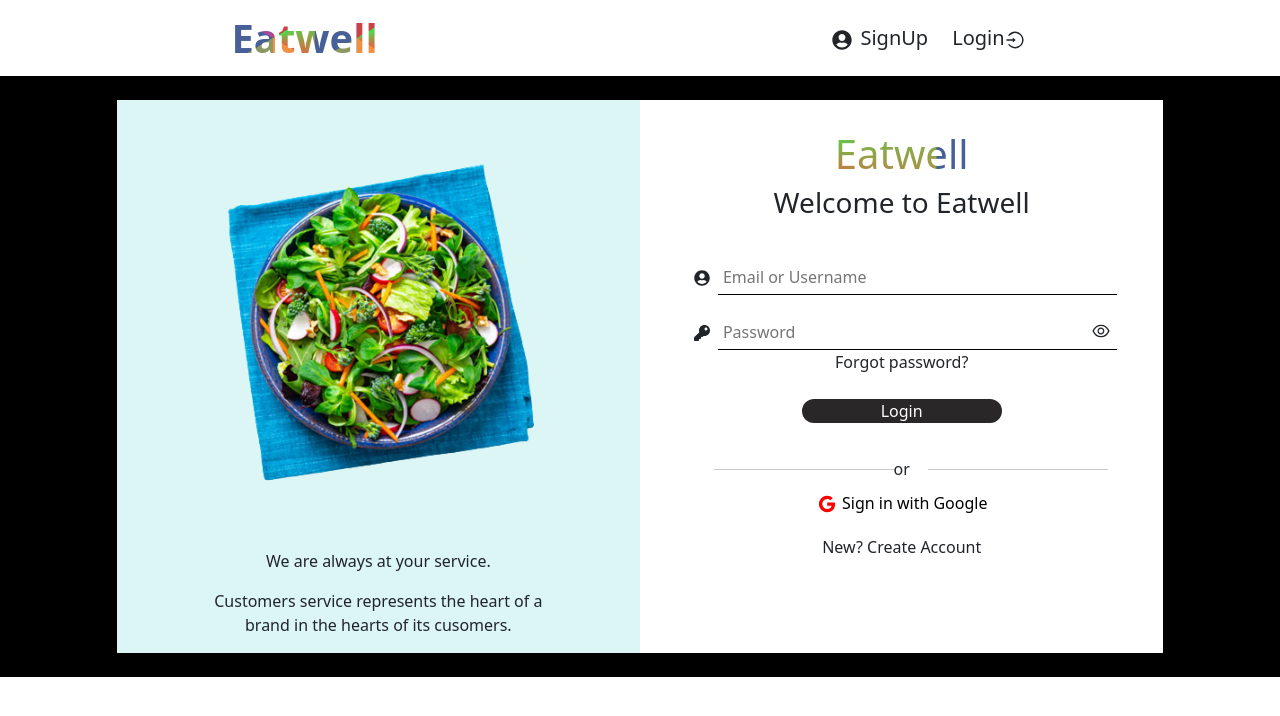
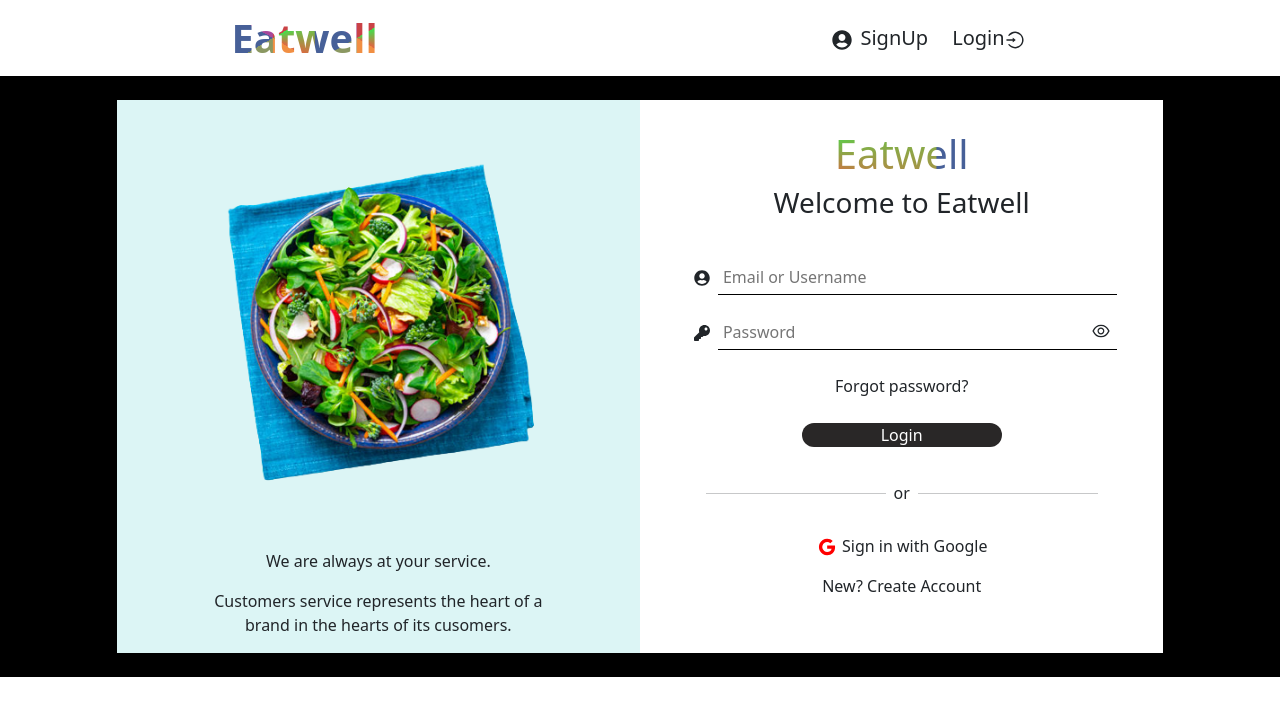
Before and after one commit to mekuzd/EatWell-React.js, a React (Vite) app: page /login in a window 1280 px wide. Shown: the top 716 px of the page. Built offline with nearby package versions, Linux system fonts and the light colour scheme.

Commit message:
removed usenavigation hooks from signup remove btn from google sign in login

```diff
--- a/src/App.css
+++ b/src/App.css
@@ -97,7 +97,6 @@ section {
 
 .hr {
   width: 180px;
-  margin-left: 18px;
 }
 
 .hr-case {
@@ -112,11 +111,7 @@ section {
 }
 
 .google-sign {
-  width: 200px;
-  border: 0px;
-  background: 0;
-  margin-bottom: 20px;
-  margin-top: 5px;
+  cursor: pointer;
 }
 
 .login-btn {
--- a/src/pages/SignUp.jsx
+++ b/src/pages/SignUp.jsx
@@ -1,12 +1,10 @@
 import { useEffect, useRef, useState } from "react";
 import Alert from "../Components/Alert";
 import DefaultLayout from "../Layouts/DefaultLayouts";
-import { Link, useNavigate } from "react-router-dom";
+import { Link } from "react-router-dom";
 import httpClient from "../Services/httpClient";
 
 const Signup = () => {
-  const navigate = useNavigate();
-
   const [alert, setalert] = useState(false);
   const [alertMessage, setalertMessage] = useState("");
 
@@ -22,7 +20,6 @@ const Signup = () => {
       const response = await httpClient.post("/regUsers", state.current);
       setalert(true);
       setalertMessage(response.data.message);
-      navigate("/login");
     } catch (error) {
       setalert(true);
       setalertMessage(error.response.data.message);
--- a/src/pages/login.jsx
+++ b/src/pages/login.jsx
@@ -59,12 +59,10 @@ function Login() {
           <form onSubmit={handleLogin} className="form-case col-sm-5">
             <h1 className="eatwelltext">Eatwell</h1>
             <h3>Welcome to Eatwell</h3>
-
             {/* alertmessage  */}
             {alert && (
               <Alert closeAlert={closeAlert} alertMessage={alertMessage} />
             )}
-
             <div className="inp-case">
               {/* username */}
               <div>
@@ -72,6 +70,7 @@ function Login() {
                   <FaUserCircle />
                 </span>
                 <input
+                  required
                   className="input"
                   ref={email}
                   placeholder="Email or Username"
@@ -84,6 +83,7 @@ function Login() {
                   <FaKey />
                 </span>
                 <input
+                  required
                   type={showPassword ? "text" : "password"}
                   className="input"
                   placeholder="Password"
@@ -97,9 +97,8 @@ function Login() {
                 </p>
               </div>
             </div>
-
-            {/* forgotpassword */}
-            <Link to="/forgotpassword" className="text-dark">
+            {/* forgotpassword */} <br />
+            <Link to="/forgotpassword" className="text-dark ">
               Forgot password?
             </Link>
             <br />
@@ -108,12 +107,13 @@ function Login() {
             </button>
             <div className="d-flex hr-case">
               <hr className="hr" />
-              <span>or</span>
+              <span className="mx-2">or</span>
               <hr className="hr" />
-            </div>
-            <button className="google-sign" type="button">
+            </div>{" "}
+            <br />
+            <p className="google-sign text-center">
               <AiOutlineGoogle color="red" size={22} /> Sign in with Google
-            </button>
+            </p>
             <p>
               New?{" "}
               <Link to={"/signup"} className="text-dark">
```
